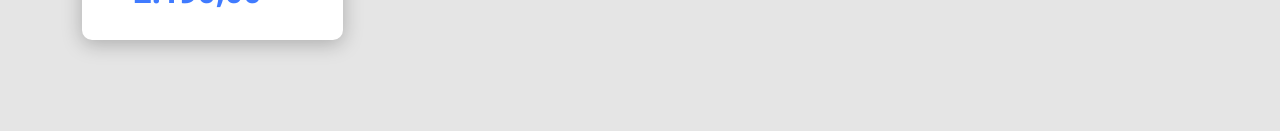
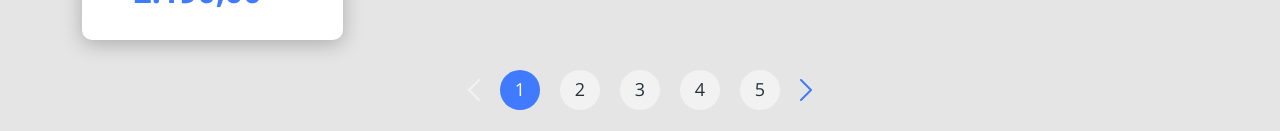
Before and after one commit to linconviana/projeto_react_spring, a React (Create React App) app in the folder frontweb/: page /products in a window 1280 px wide. Shown: the part 721-852 px from the top of the page. Before the commit the page ends 815 px from the top, so only its background shows below. Built offline with nearby package versions, Linux system fonts and the light colour scheme.

Commit message:
add pagination styles

```diff
--- /dev/null
+++ b/frontweb/src/components/Pagination/index.tsx
@@ -0,0 +1,19 @@
+import "./styles.css";
+
+import { ReactComponent as ArrowIcon } from "assets/images/arrow.svg";
+
+const Pagination = () => {
+  return (
+    <div className="pagination-container">
+      <ArrowIcon className="arrow-left"/>
+      <div className="pagination-item active">1</div>
+      <div className="pagination-item">2</div>
+      <div className="pagination-item">3</div>
+      <div className="pagination-item">4</div>
+      <div className="pagination-item">5</div>
+      <ArrowIcon className="arrow-rigth active"/>
+    </div>
+  );
+};
+
+export default Pagination;
--- /dev/null
+++ b/frontweb/src/components/Pagination/styles.css
@@ -0,0 +1,54 @@
+.pagination-container {
+    display: flex;
+    justify-content: center;
+    align-items: center;
+}
+
+.pagination-container .arrow-left{
+    transform: rotate(-180deg);
+    margin-right: 10px;
+    color: #f2f2f2;
+}
+
+.pagination-container .arrow-left:hover{
+    color: #407bff;
+    transition: 0.6s;
+}
+
+.pagination-container .arrow-rigth{
+    margin-left: 10px;
+    color: #f2f2f2;
+}
+
+.pagination-container .arrow-rigth.active{
+    color: #407bff;
+}
+
+.pagination-item{
+    width: 40px;
+    height: 40px;
+    border-radius: 50%;
+    border: 1 solid #f2f2f2;
+    background: #f2f2f2;
+    margin: 0 10px;
+    display: flex;
+    justify-content: center;
+    text-align: center;
+    align-items: center;
+    font-size: 18px;
+    font-weight: 700px;
+}
+
+.pagination-item:hover{
+
+    border: 1 solid #407bff;
+    background: #407bff;
+    color: #fff;
+    transition: 0.6s;
+}
+
+.pagination-item.active{
+    border: 1 solid #407bff;
+    background: #407bff;
+    color: #fff;
+}
--- a/frontweb/src/pages/Catalog/index.tsx
+++ b/frontweb/src/pages/Catalog/index.tsx
@@ -1,3 +1,4 @@
+import Pagination from "components/Pagination";
 import ProductCard from "components/ProductCard";
 import { Link } from "react-router-dom";
 import { Product } from "types/products";
@@ -27,9 +28,11 @@ const Catalog = () => {
 
   return (
     <div className=" container my-4 catalog-container">
+
       <div className="row catalog-title-container">
         <h1>Catálogo de Produtos</h1>
       </div>
+
       <div className="row">
         <div className="col-sm-6 col-lg-4 col-xl-3">
           <Link to="/products/1">
@@ -57,6 +60,9 @@ const Catalog = () => {
           </Link>
         </div>
       </div>
+
+      <Pagination />
+
     </div>
   );
 };
```
